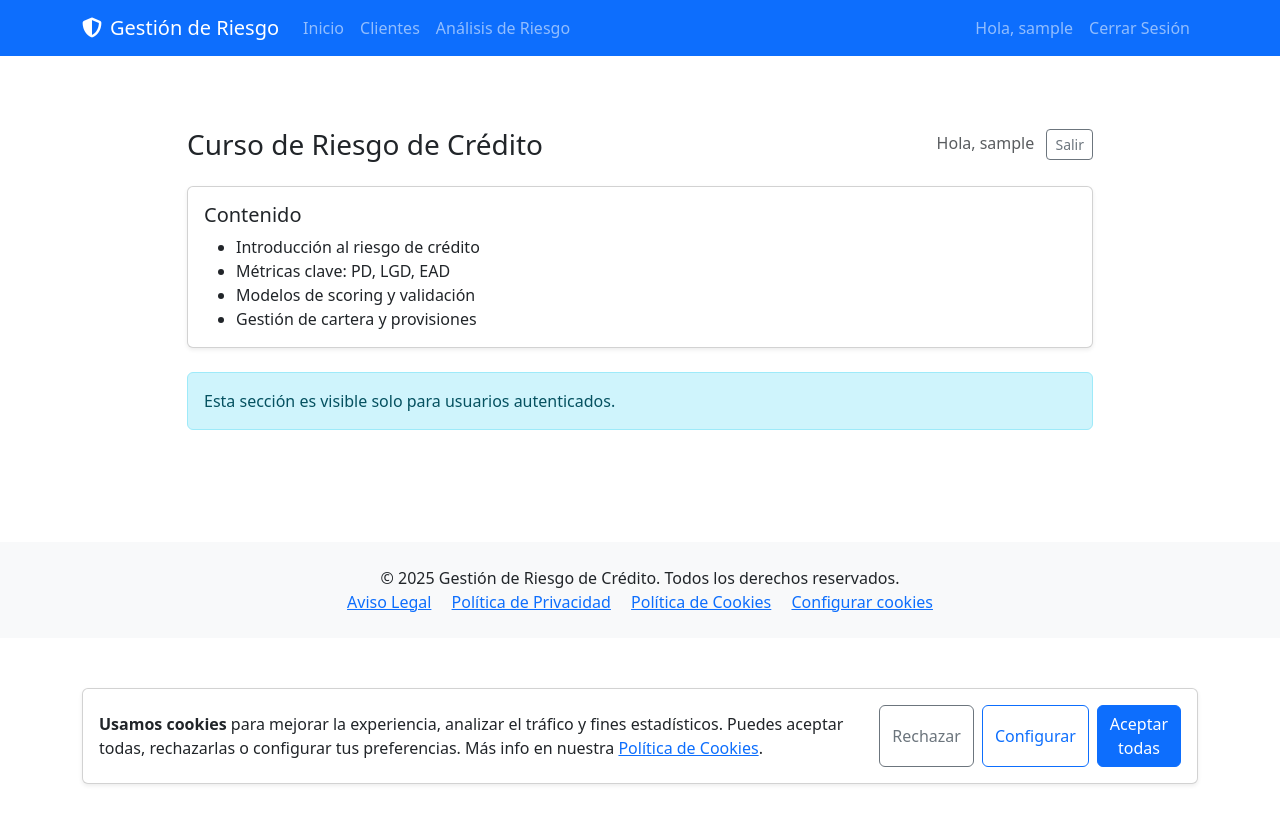
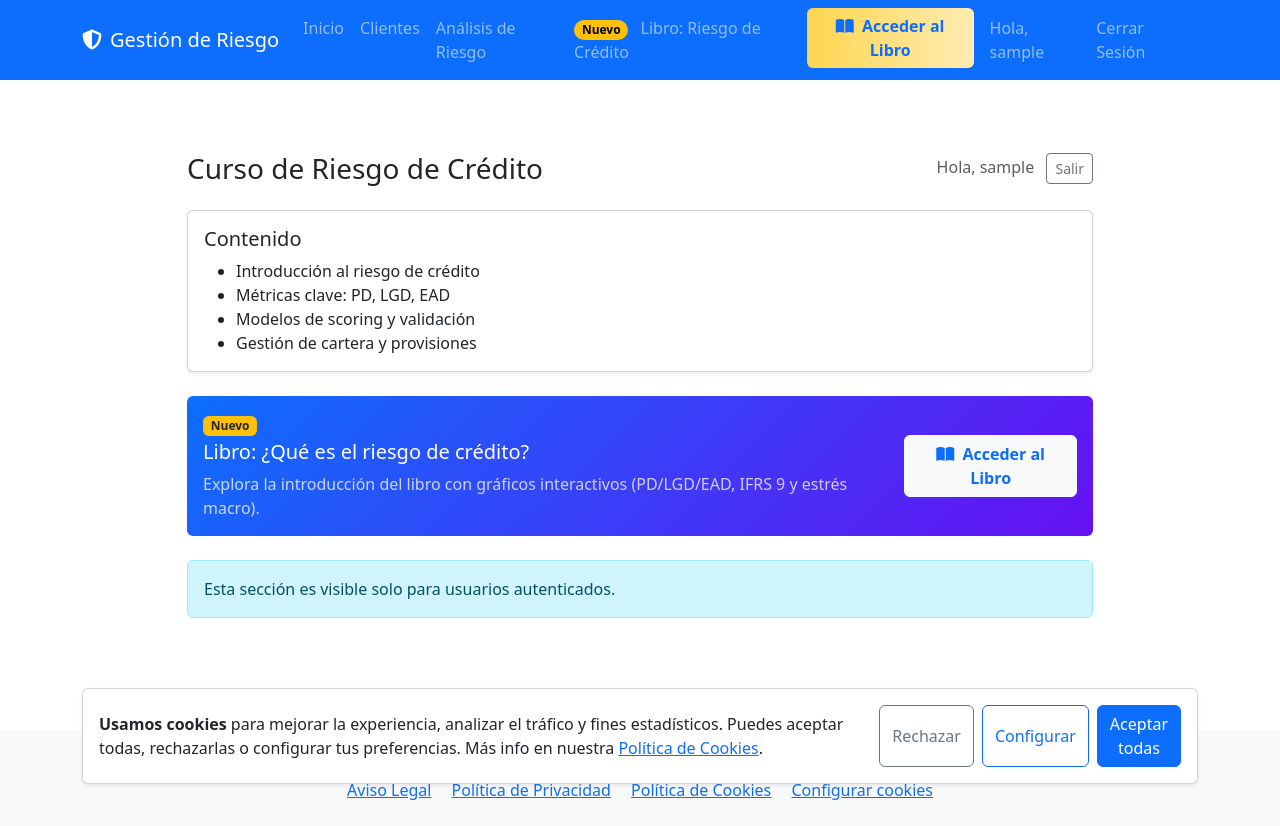
Before and after one commit to Angelmoreta/gestion-riesgo-credito, a Django app: page /curso/ in a window 1280 px wide. Before the commit the page ends 785 px from the top, so only its background shows below. Run offline with Django 4.2, Linux system fonts and the light colour scheme; the visitor is signed in with stand-in values (Sample User, id 1); some libraries are stand-ins or nearby versions.

Commit message:
Navbar: enlace llamativo al libro + CTA desde el curso

```diff
--- a/templates/base.html
+++ b/templates/base.html
@@ -36,9 +36,22 @@
                     <li class="nav-item">
                         <a class="nav-link" href="{% url 'creditos:analisis_lista' %}">Análisis de Riesgo</a>
                     </li>
+                    {% if user.is_authenticated %}
+                    <li class="nav-item">
+                        <a class="nav-link position-relative" href="{% url 'libro_intro' %}">
+                            <span class="badge rounded-pill text-bg-warning me-2">Nuevo</span>
+                            Libro: Riesgo de Crédito
+                        </a>
+                    </li>
+                    {% endif %}
                 </ul>
                 <ul class="navbar-nav">
                     {% if user.is_authenticated %}
+                        <li class="nav-item me-2">
+                            <a class="btn btn-light text-primary fw-semibold" href="{% url 'libro_intro' %}" style="background: linear-gradient(90deg,#ffd54f,#ffecb3); border:none;">
+                                <i class="fa-solid fa-book-open me-1"></i> Acceder al Libro
+                            </a>
+                        </li>
                         <li class="nav-item">
                             <span class="nav-link">Hola, {{ user.username }}</span>
                         </li>
--- a/templates/curso.html
+++ b/templates/curso.html
@@ -25,6 +25,22 @@
           </div>
         </div>
 
+        <!-- CTA al Libro Privado -->
+        <div class="card border-0 mb-4" style="background: linear-gradient(135deg,#0d6efd 0%, #6610f2 100%); color: #fff;">
+          <div class="card-body d-flex flex-column flex-md-row align-items-start align-items-md-center justify-content-between">
+            <div class="me-md-4">
+              <div class="mb-1"><span class="badge bg-warning text-dark">Nuevo</span></div>
+              <h2 class="h5 mb-2">Libro: ¿Qué es el riesgo de crédito?</h2>
+              <p class="mb-0 opacity-75">Explora la introducción del libro con gráficos interactivos (PD/LGD/EAD, IFRS 9 y estrés macro).</p>
+            </div>
+            <div class="mt-3 mt-md-0">
+              <a href="{% url 'libro_intro' %}" class="btn btn-light text-primary fw-semibold">
+                <i class="fa-solid fa-book-open me-1"></i> Acceder al Libro
+              </a>
+            </div>
+          </div>
+        </div>
+
         <div class="alert alert-info">Esta sección es visible solo para usuarios autenticados.</div>
       </div>
     </div>
```
